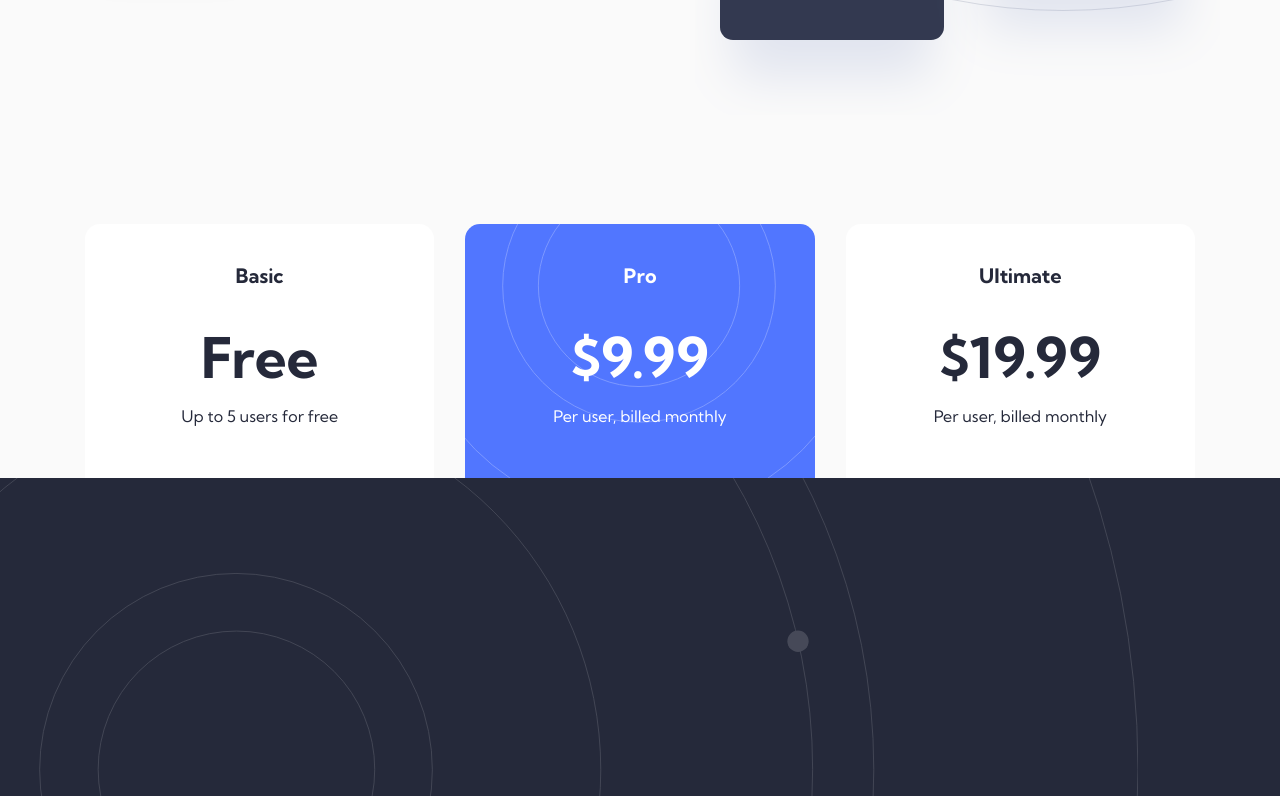
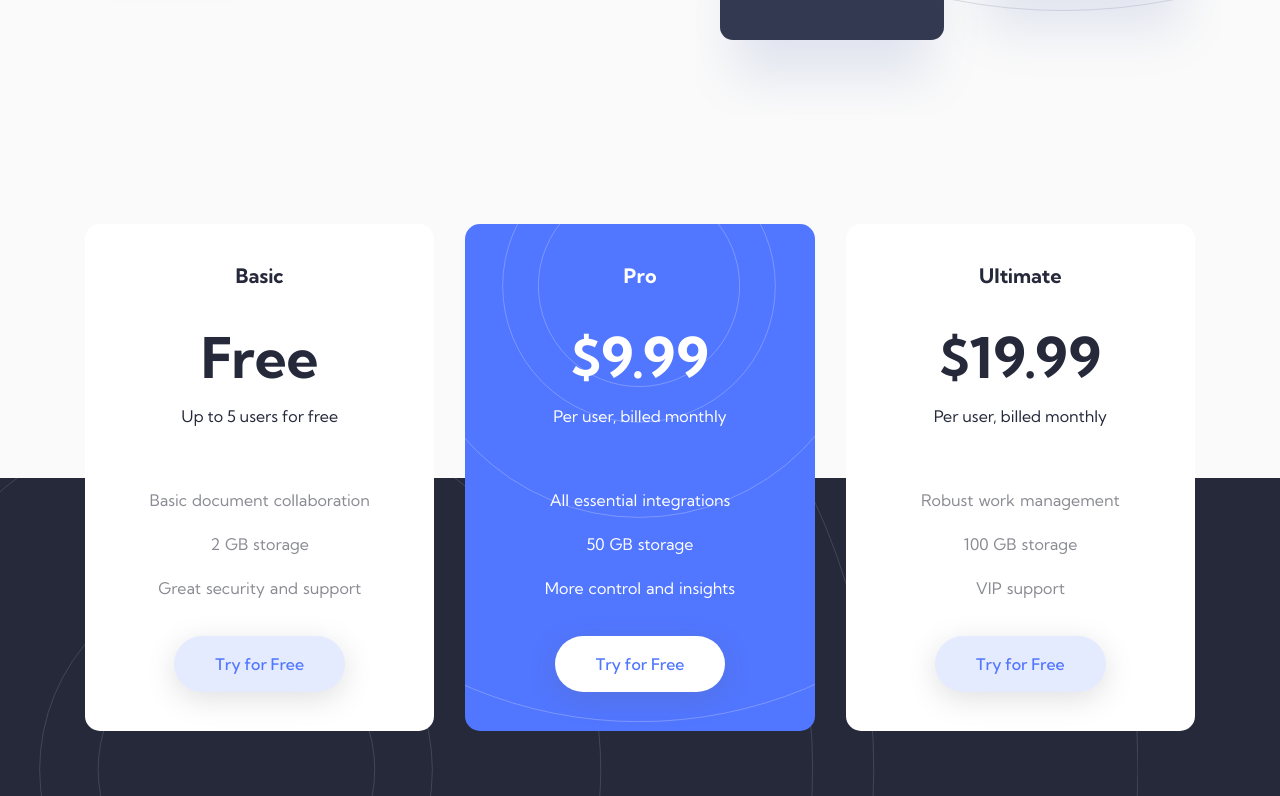
Before and after one commit to jarekTerejko/Officelite-coming-soon-site, a Next.js app: page / in a window 1280 px wide. Shown: the part 704-1500 px from the top of the page. Built offline with nearby package versions, Linux system fonts and the light colour scheme.

Commit message:
change z-index

```diff
--- a/components/Navbar/NavbarElements.js
+++ b/components/Navbar/NavbarElements.js
@@ -1,6 +1,9 @@
 import styled from "styled-components";
 
-export const NavbarWrapper = styled.nav``;
+export const NavbarWrapper = styled.nav`
+position: relative;
+z-index: 1;
+`;
 
 export const NavbarContent = styled.div`
   padding-top: 81px;
--- a/components/SectionPricing/SectionPricingElements.js
+++ b/components/SectionPricing/SectionPricingElements.js
@@ -1,6 +1,9 @@
 import styled from "styled-components";
 
-export const SectionPricingWrapper = styled.section``;
+export const SectionPricingWrapper = styled.section`
+  position: relative;
+  z-index: 1;
+`;
 export const SectionPricingContent = styled.div`
   display: grid;
   grid-template-columns: repeat(3, 1fr);
```
